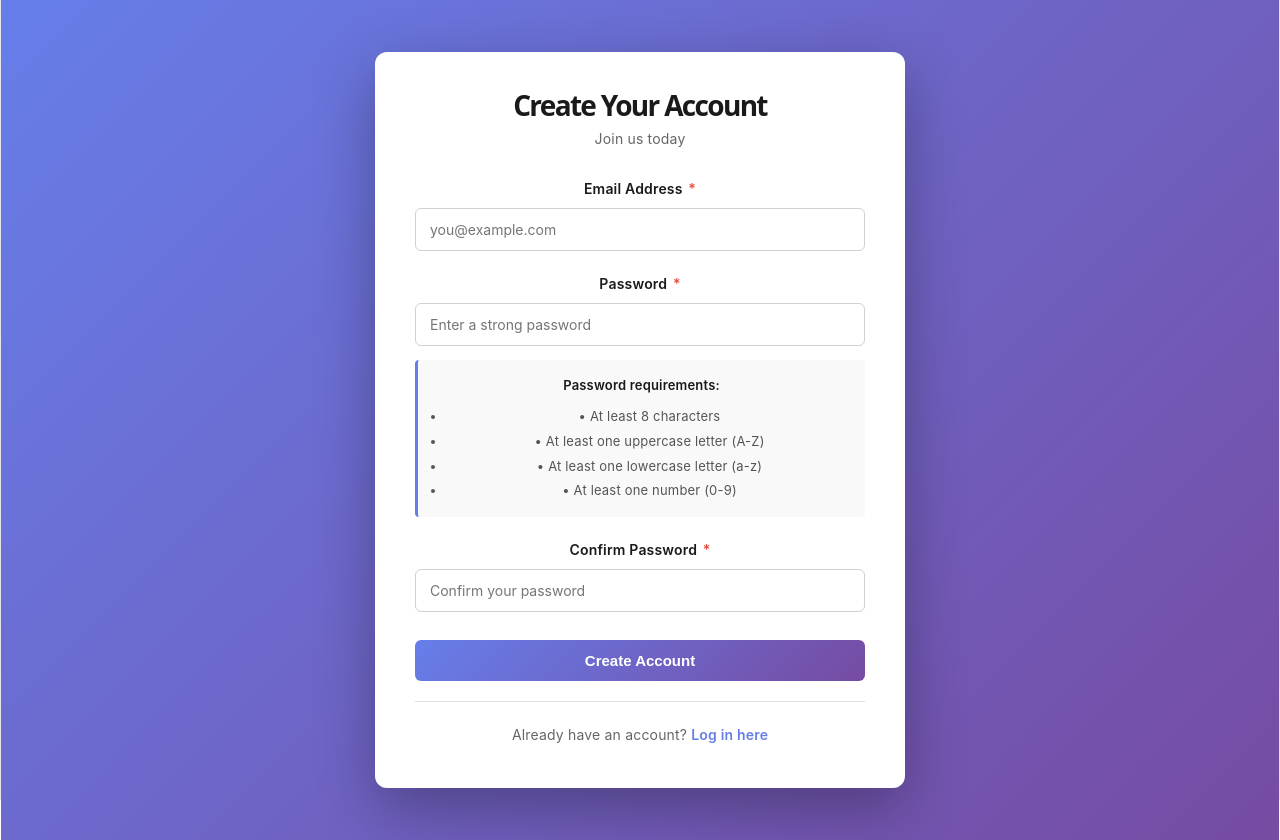
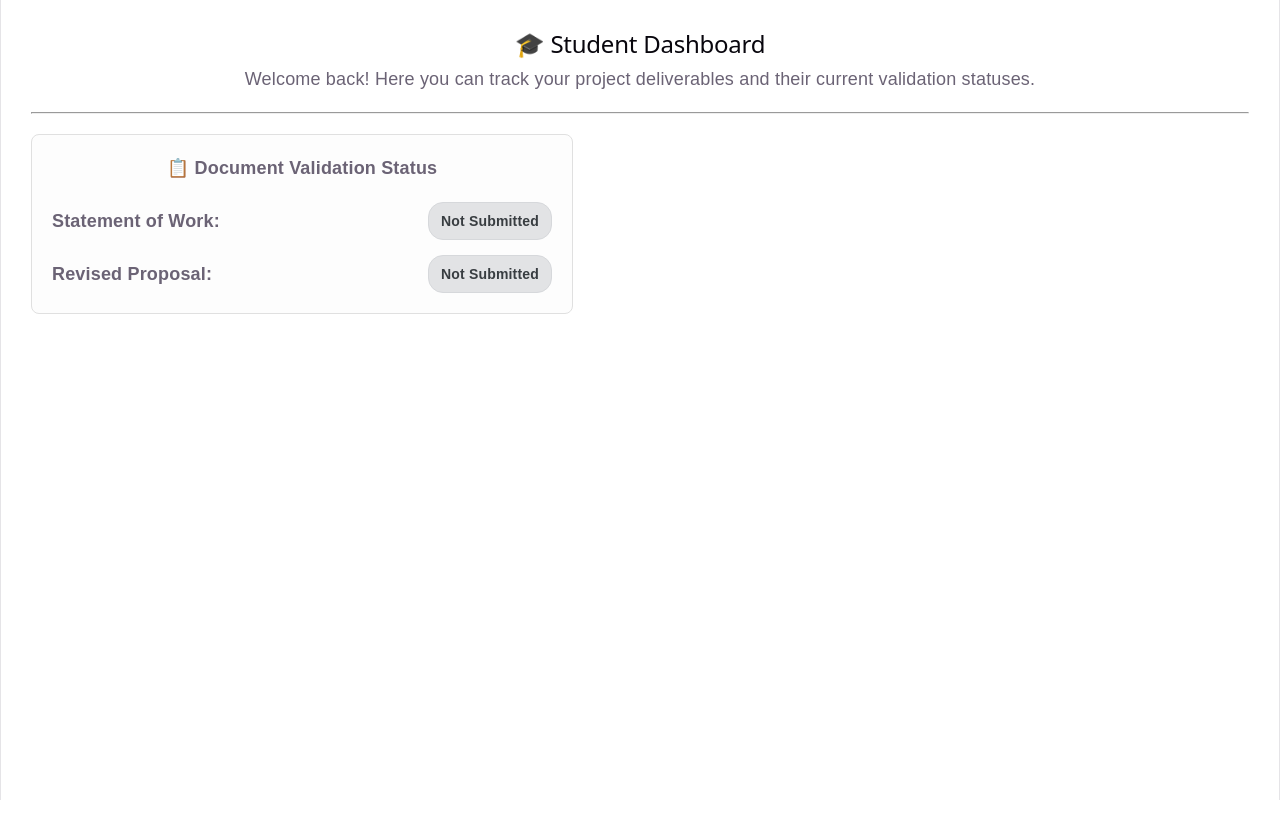
Before and after one commit to SE3318-Spring-2025-2026/senior-app-5, a React app in the folder frontend/: page / in a window 1280 px wide. After the commit the page ends 800 px from the top, so only its background shows below. Built offline with nearby package versions, Linux system fonts and the light colour scheme; no server answers; the HTML template or start-up script is replaced by a standard one.

Commit message:
feat: student document status UI and service integration (#63)

```diff
--- a/frontend/src/App.jsx
+++ b/frontend/src/App.jsx
@@ -1,3 +1,21 @@
+import StudentDashboard from './pages/StudentDashboard'
+import './App.css'
+
+function App() {
+  return (
+    <div className="app">
+
+      <StudentDashboard />
+    </div>
+  )
+}
+
+export default App
+
+
+/* =========================================
+   ORİJİNAL KOD
+   =========================================
 import RegisterPage from './pages/RegisterPage'
 import './App.css'
 
@@ -8,5 +26,22 @@ function App() {
     </div>
   )
 }
+export default App
+*/
 
+
+/* =========================================
+   TEST: ISSUE #60 (Coordinator Dashboard)
+   =========================================
+import CoordinatorDashboard from './pages/CoordinatorDashboard';
+import './App.css'
+
+function App() {
+  return (
+    <div className="app">
+      <CoordinatorDashboard />
+    </div>
+  );
+}
 export default App
+*/
--- /dev/null
+++ b/frontend/src/components/DocumentStatusBanner.tsx
@@ -0,0 +1,101 @@
+import React, { useEffect, useState } from 'react';
+import { getSowValidationStatus } from '../services/groupService';
+
+
+type DocumentStatus = 'APPROVED' | 'PENDING' | 'REVISED' | 'NOT_SUBMITTED';
+
+interface DocumentStatusBannerProps {
+  groupId: string;
+}
+
+const DocumentStatusBanner: React.FC<DocumentStatusBannerProps> = ({ groupId }) => {
+
+  const [sowStatus, setSowStatus] = useState<DocumentStatus>('NOT_SUBMITTED');
+  const [proposalStatus, setProposalStatus] = useState<DocumentStatus>('NOT_SUBMITTED');
+  const [isLoading, setIsLoading] = useState<boolean>(true);
+
+  useEffect(() => {
+    const fetchStatuses = async () => {
+      try {
+        setIsLoading(true);
+
+        const data = await getSowValidationStatus(groupId);
+
+
+
+        if (data) {
+          setSowStatus(data.sowStatus || 'NOT_SUBMITTED');
+          setProposalStatus(data.proposalStatus || 'NOT_SUBMITTED');
+        }
+      } catch (error) {
+        console.error('Belge durumları çekilemedi.', error);
+      } finally {
+        setIsLoading(false);
+      }
+    };
+
+    fetchStatuses();
+  }, [groupId]);
+
+
+  const getStatusDisplay = (status: DocumentStatus) => {
+    switch (status) {
+      case 'APPROVED':
+        return { text: 'Approved', color: '#155724', bgColor: '#d4edda', border: '#c3e6cb' }; // Yeşil
+      case 'PENDING':
+        return { text: 'Pending Review', color: '#856404', bgColor: '#fff3cd', border: '#ffeeba' }; // Sarı
+      case 'REVISED':
+        return { text: 'Needs Revision', color: '#721c24', bgColor: '#f8d7da', border: '#f5c6cb' }; // Kırmızı
+      case 'NOT_SUBMITTED':
+      default:
+        return { text: 'Not Submitted', color: '#383d41', bgColor: '#e2e3e5', border: '#d6d8db' }; // Gri (Empty State)
+    }
+  };
+
+  if (isLoading) {
+    return <div>Loading document statuses...</div>;
+  }
+
+  const sowDisplay = getStatusDisplay(sowStatus);
+  const proposalDisplay = getStatusDisplay(proposalStatus);
+
+  return (
+    <div style={{ padding: '20px', border: '1px solid #e0e0e0', borderRadius: '8px', maxWidth: '500px', backgroundColor: '#fdfdfd' }}>
+      <h3 style={{ marginTop: 0, marginBottom: '20px', fontSize: '18px' }}>📋 Document Validation Status</h3>
+
+
+      <div style={{ display: 'flex', justifyContent: 'space-between', alignItems: 'center', marginBottom: '15px' }}>
+        <span style={{ fontWeight: 'bold' }}>Statement of Work:</span>
+        <span style={{
+          padding: '5px 12px',
+          borderRadius: '15px',
+          fontSize: '14px',
+          fontWeight: 'bold',
+          color: sowDisplay.color,
+          backgroundColor: sowDisplay.bgColor,
+          border: `1px solid ${sowDisplay.border}`
+        }}>
+          {sowDisplay.text}
+        </span>
+      </div>
+
+
+      <div style={{ display: 'flex', justifyContent: 'space-between', alignItems: 'center' }}>
+        <span style={{ fontWeight: 'bold' }}>Revised Proposal:</span>
+        <span style={{
+          padding: '5px 12px',
+          borderRadius: '15px',
+          fontSize: '14px',
+          fontWeight: 'bold',
+          color: proposalDisplay.color,
+          backgroundColor: proposalDisplay.bgColor,
+          border: `1px solid ${proposalDisplay.border}`
+        }}>
+          {proposalDisplay.text}
+        </span>
+      </div>
+    </div>
+  );
+};
+
+export default DocumentStatusBanner;
--- /dev/null
+++ b/frontend/src/pages/StudentDashboard.tsx
@@ -0,0 +1,22 @@
+import React from 'react';
+import DocumentStatusBanner from '../components/DocumentStatusBanner';
+
+const StudentDashboard: React.FC = () => {
+
+  const currentGroupId = "group-42";
+
+  return (
+    <div style={{ padding: '30px', fontFamily: 'Arial, sans-serif' }}>
+      <h2>🎓 Student Dashboard</h2>
+      <p>Welcome back! Here you can track your project deliverables and their current validation statuses.</p>
+
+      <hr style={{ margin: '20px 0', borderColor: '#eee' }} />
+
+
+      <DocumentStatusBanner groupId={currentGroupId} />
+
+    </div>
+  );
+};
+
+export default StudentDashboard;
--- /dev/null
+++ b/frontend/src/services/groupService.ts
@@ -0,0 +1,14 @@
+import axios from 'axios';
+
+
+const API_URL = 'http://localhost:8080/api/groups';
+
+export const getSowValidationStatus = async (groupId: string) => {
+  try {
+    const response = await axios.get(`${API_URL}/${groupId}/validate-statement-of-work`);
+    return response.data;
+  } catch (error) {
+    console.error("Error fetching SOW status:", error);
+    throw error;
+  }
+};
```
